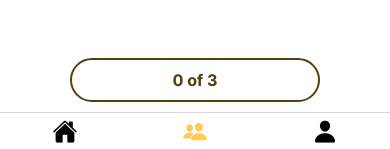
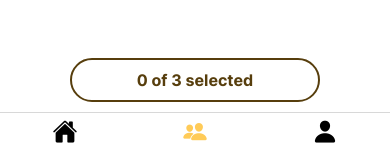
Before and after one commit to karinakli/budder-app, a React Native app: screen /Meetups in a window 390 px wide. Both pictures are taken after a click on the element 30 px from the left and 20 px from the top of the page. Shown: the part 683-832 px from the top of the page. Built offline with nearby package versions, Linux system fonts and the light colour scheme.

Commit message:
added 'selected'

```diff
--- a/screens/ItineraryScreen.js
+++ b/screens/ItineraryScreen.js
@@ -95,17 +95,17 @@ export default function ItineraryScreen({navigation}) {
         <View style={styles.buttonContainer}>
             {friendSelection === "" ? (
             <View style={styles.outlinedButton}>
-              <Text style={styles.yellowButtonText}>0 of 3</Text>
+              <Text style={styles.yellowButtonText}>0 of 3 selected</Text>
             </View>
             ) : null }
             {friendSelection !== "" && locationSelection === "" ? (
             <View style={styles.outlinedButton}>
-              <Text style={styles.yellowButtonText}>1 of 3</Text>
+              <Text style={styles.yellowButtonText}>1 of 3 selected</Text>
             </View>
             ) : null }
             { locationSelection !== "" && planSelection === "" ? (
             <View style={styles.outlinedButton}>
-              <Text style={styles.yellowButtonText}>2 of 3</Text>
+              <Text style={styles.yellowButtonText}>2 of 3 selected</Text>
             </View>
             ) : null }
             {planSelection !== "" ? (
```
